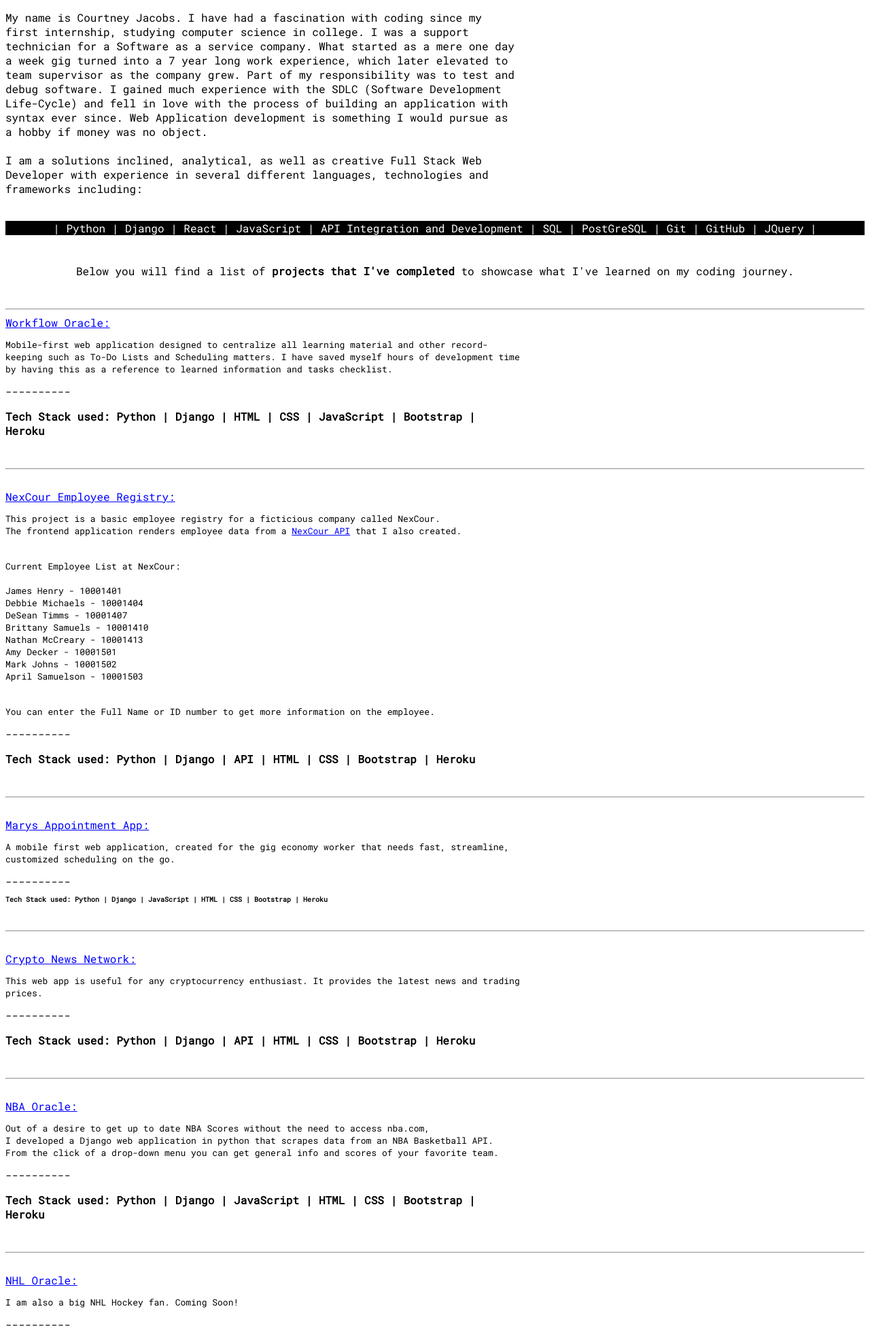
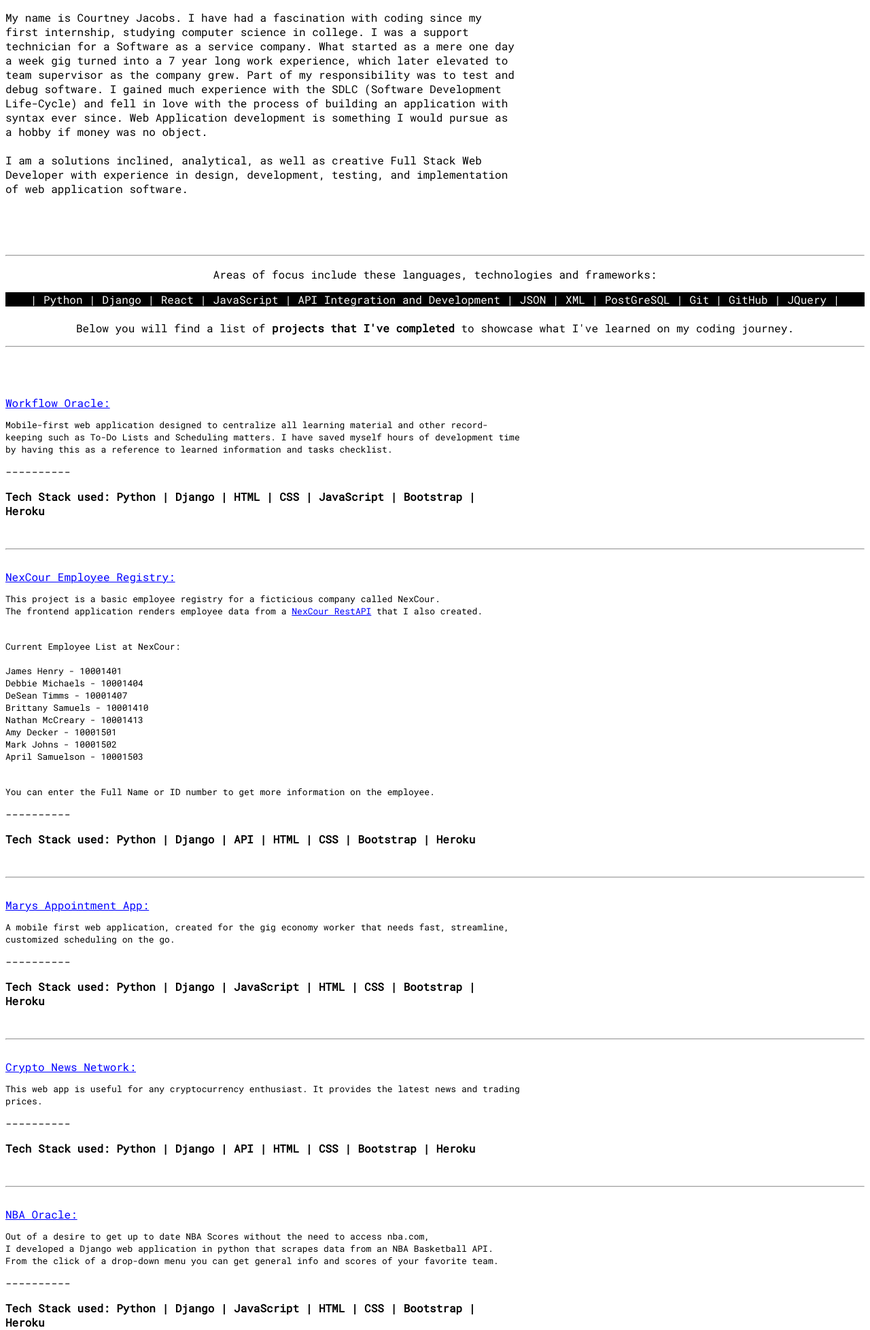
Before and after one commit to courthub74/CourDevs-Portfolio, a Django app: page / in a window 1280 px wide. Shown: the part 1272-3229 px from the top of the page at 68% size. Run offline with Django 3.2, Linux system fonts and the light colour scheme.

Commit message:
So Far So Good

```diff
--- a/portfolioPages/templates/home.html
+++ b/portfolioPages/templates/home.html
@@ -53,15 +53,21 @@
             and fell in love with the process of building an application with syntax ever since.
             Web Application development is something I would pursue as a hobby if money was no object.<br><br>
             I am a solutions inclined, analytical, as well as creative Full Stack Web Developer with experience in
-            several different languages, technologies and frameworks including: </p><br>
+            design, development, testing, and implementation of web application software. <br><br>
+             </p>
     </div>
 
+        <br><br><hr>
 
-            <div class="center">
-                <div class="background">
-                | Python | Django | React | JavaScript | API Integration and Development | SQL | PostGreSQL | Git | GitHub | JQuery |
-                </div>
-                </b><br><br>
+                <div class="center">
+                    <div class="card">
+                        <div class="card-body">
+                            <P>Areas of focus include these languages, technologies and frameworks:</P>
+                            <div class="background">
+                            | Python | Django | React | JavaScript | API Integration and Development | JSON | XML | PostGreSQL | Git | GitHub | JQuery |
+                            </div>
+
+                </b><br>
 
                 <!-- <ul><b>
                     <li>Python</li>
@@ -82,8 +88,12 @@
 
                 Below you will find a list of <strong>projects that I've completed</strong> to showcase what I've learned on my coding journey.</p>
 
+                    </div>
+                </div>
+            </div>
 
-        <br><hr>
+
+        <hr><br><br>
 
 
         <style>
@@ -92,14 +102,8 @@
             }
         </style>
 
-
-
-
-
-
+        <br>
     <div class="left">
-
-
             <a class="blue" href="http://oracle.courdevelops.com/" target="_blank">Workflow Oracle:</a><br>
 
         <p style="font-size: small;">Mobile-first web application designed to centralize all learning material and other record-keeping such as To-Do Lists and Scheduling matters.
@@ -125,7 +129,7 @@
         <a class="blue" href="http://employeeoracle.courdevelops.com/" target="_blank">NexCour Employee Registry:</a><br>
         <p style="font-size: small;">This project is a basic employee registry for a ficticious company called NexCour. <br>
             The frontend application
-            renders employee data from a <a class="blue" href="http://nexcouremployees.courdevelops.com/employees/" target="_blank">NexCour API</a> that I also created.</p>
+            renders employee data from a <a class="blue" href="http://nexcouremployees.courdevelops.com/employees/" target="_blank">NexCour RestAPI</a> that I also created.</p>
 
                 <br>
 
@@ -169,7 +173,7 @@
 
             ----------
 
-            <p style="font-size: x-small;"><b>Tech Stack used:  Python | Django | JavaScript | HTML | CSS | Bootstrap | Heroku</b></p>
+            <p><b>Tech Stack used:  Python | Django | JavaScript | HTML | CSS | Bootstrap | Heroku</b></p>
 
     </div>
 
@@ -213,6 +217,21 @@
                 ----------
 
                 <p><b>Tech Stack used:  Python | Django | JavaScript | HTML | CSS | Bootstrap | Heroku</b></p>
+    </div>
+
+    <br><hr><br>
+
+    <div class="left">
+        <a class="blue" href="http://foodbanks.courdevelops.com/" target="_blank">Food Pantry App:</a><br>
+        <p style="font-size: small;">A mobile first web application, created for family members of mine who
+            needed to locate local food banks to volunteer. <br> I also created the RestAPI that stores the info needed
+            for on each foodbank.</p>
+
+
+            ----------
+
+            <p><b>Tech Stack used:  Python | Django | API Development | HTML | CSS | Bootstrap | Heroku</b></p>
+
     </div>
 
     <br><br>
```
